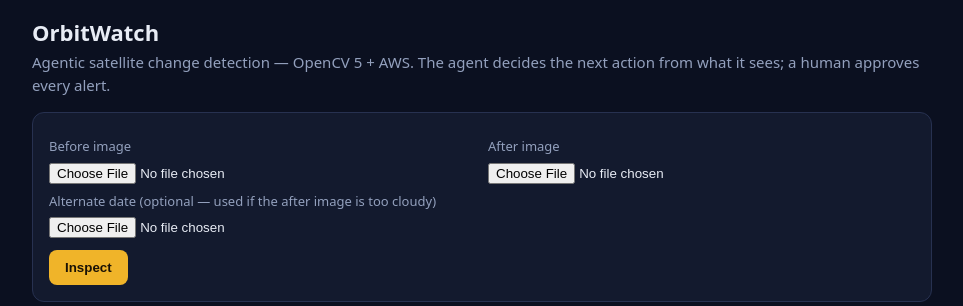
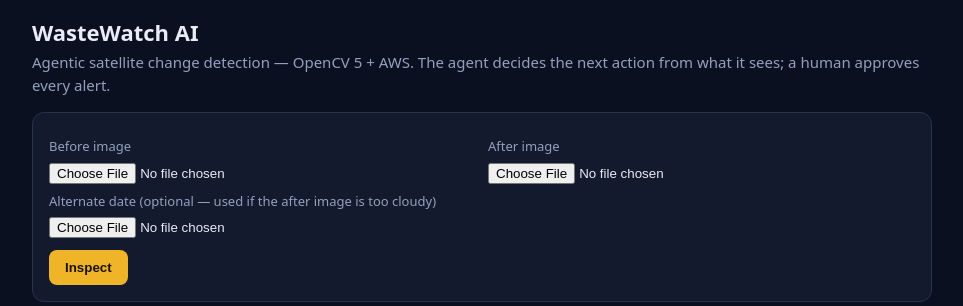
Before and after one commit to Aakashdeep-Srivastava/wastewatch-ai, a FastAPI app: page / in a window 1280 px wide. Shown: the top 306 px of the page, without its empty margins (158-1121 px from the left). Run offline with FastAPI, Linux system fonts and the light colour scheme.

Commit message:
Rebrand OrbitWatch to WasteWatch AI and expand README

```diff
--- a/app/__init__.py
+++ b/app/__init__.py
@@ -1 +1 @@
-# OrbitWatch application package
+# WasteWatch AI application package
--- a/app/templates/index.html
+++ b/app/templates/index.html
@@ -3,7 +3,7 @@
 <head>
 <meta charset="utf-8"/>
 <meta name="viewport" content="width=device-width, initial-scale=1"/>
-<title>OrbitWatch</title>
+<title>WasteWatch AI</title>
 <style>
   :root { --bg:#0b1020; --card:#131a2e; --ink:#e8ecf5; --mut:#93a0bd;
           --acc:#f0b429; --ok:#2fbf71; --warn:#e5484d; --line:#273150; }
@@ -34,7 +34,7 @@
 </head>
 <body>
 <div class="wrap">
-  <h1>OrbitWatch</h1>
+  <h1>WasteWatch AI</h1>
   <p class="sub">Agentic satellite change detection — OpenCV 5 + AWS. The agent
      decides the next action from what it sees; a human approves every alert.</p>
 
```
Also changed, not shown: README.md, 1 other file.
